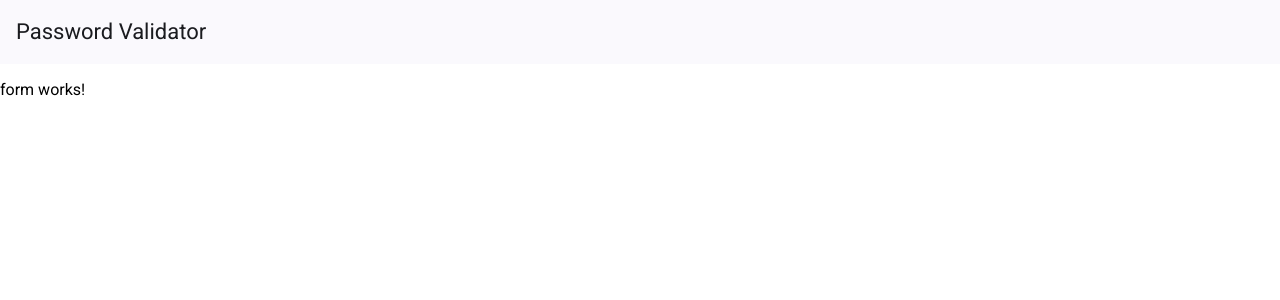
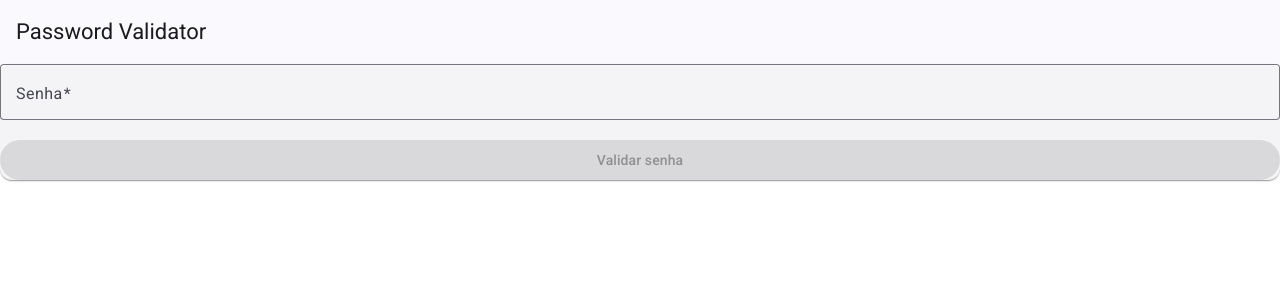
Before and after one commit to LucasGSeabra/password-validator, an Angular app: page /validator in a window 1280 px wide. Shown: the top 300 px of the page. Built offline with nearby package versions, Linux system fonts and the light colour scheme.

Commit message:
Chore: Cria html do componente form

```diff
--- a/src/app/validator/form/form.html
+++ b/src/app/validator/form/form.html
@@ -1 +1,26 @@
-<p>form works!</p>
+<div>
+  <form [formGroup]="form" (ngSubmit)="onSubmit()" class="form-container">
+    <mat-card appearance="raised">
+      <mat-form-field appearance="outline" class="full-width">
+        <mat-label>Senha</mat-label>
+        <input
+          matInput
+          type="text"
+          formControlName="senha"
+          placeholder="Digite a senha"
+        />
+        <mat-error *ngIf="form.get('senha')?.hasError('required')">
+          Informe uma senha.
+        </mat-error>
+      </mat-form-field>
+      <button
+        mat-raised-button
+        color="primary"
+        type="submit"
+        [disabled]="form.invalid || form.pending"
+      >
+        Validar senha
+      </button>
+    </mat-card>
+  </form>
+</div>
--- a/src/app/validator/form/form.ts
+++ b/src/app/validator/form/form.ts
@@ -5,7 +5,12 @@ import {
   FormControl,
   FormGroup,
   ReactiveFormsModule,
+  Validators,
 } from '@angular/forms';
+import { MatButtonModule } from '@angular/material/button';
+import { MatCard } from '@angular/material/card';
+import { MatFormFieldModule } from '@angular/material/form-field';
+import { MatInputModule } from '@angular/material/input';
 
 interface FormData {
   senha: FormControl<string>;
@@ -13,7 +18,14 @@ interface FormData {
 
 @Component({
   selector: 'app-form',
-  imports: [CommonModule, ReactiveFormsModule],
+  imports: [
+    CommonModule,
+    ReactiveFormsModule,
+    MatFormFieldModule,
+    MatInputModule,
+    MatButtonModule,
+    MatCard
+  ],
   templateUrl: './form.html',
   styleUrl: './form.scss',
 })
@@ -22,11 +34,15 @@ export class Form {
 
   constructor(private fb: FormBuilder) {
     this.form = this.fb.group<FormData>({
-      senha: this.fb.control<string>('', { nonNullable: true }),
+      senha: this.fb.control<string>('', {
+        nonNullable: true,
+        validators: [Validators.required],
+      }),
     });
   }
 
   onSubmit(): void {
     const dados = this.form.value;
+    console.log(dados)
   }
 }
```
